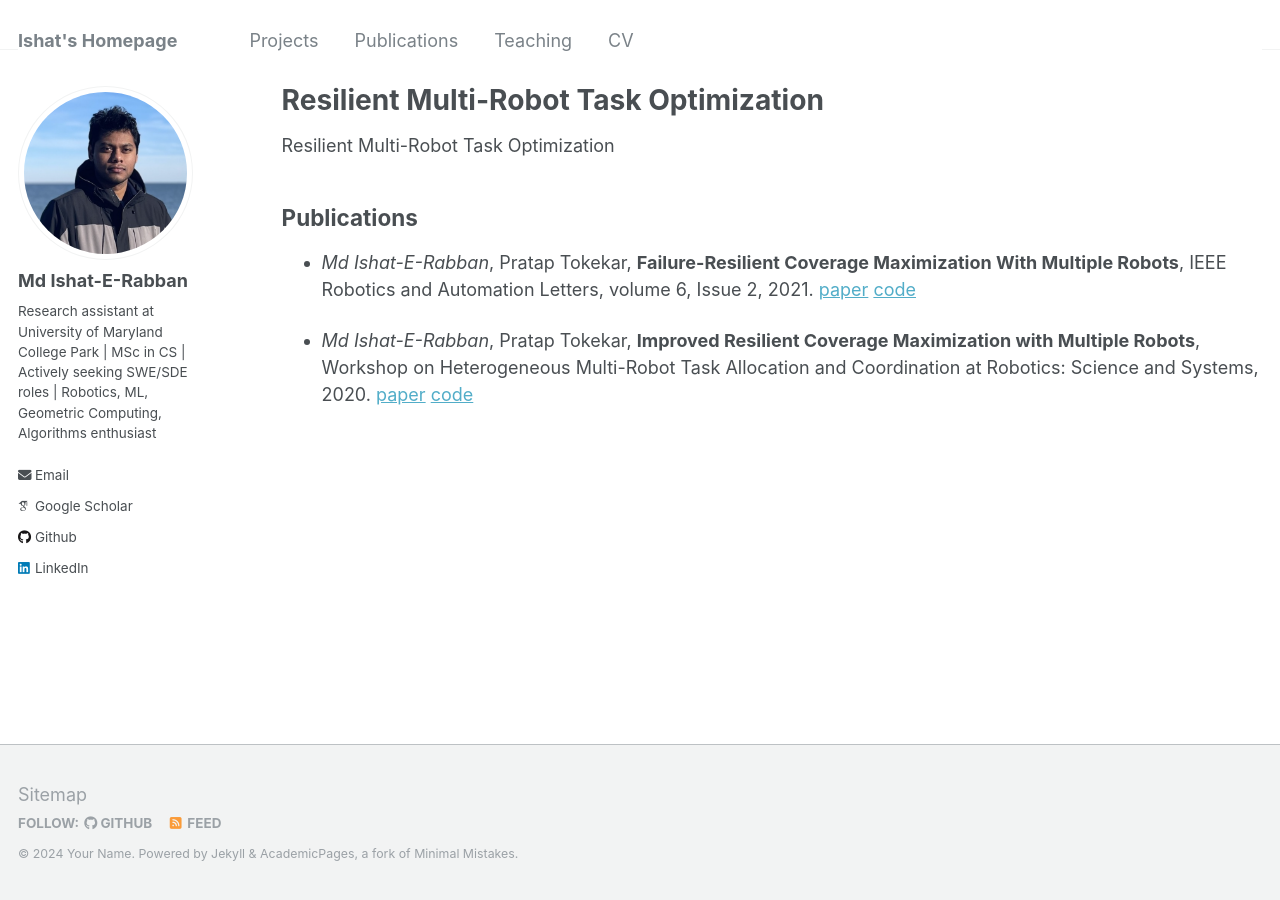
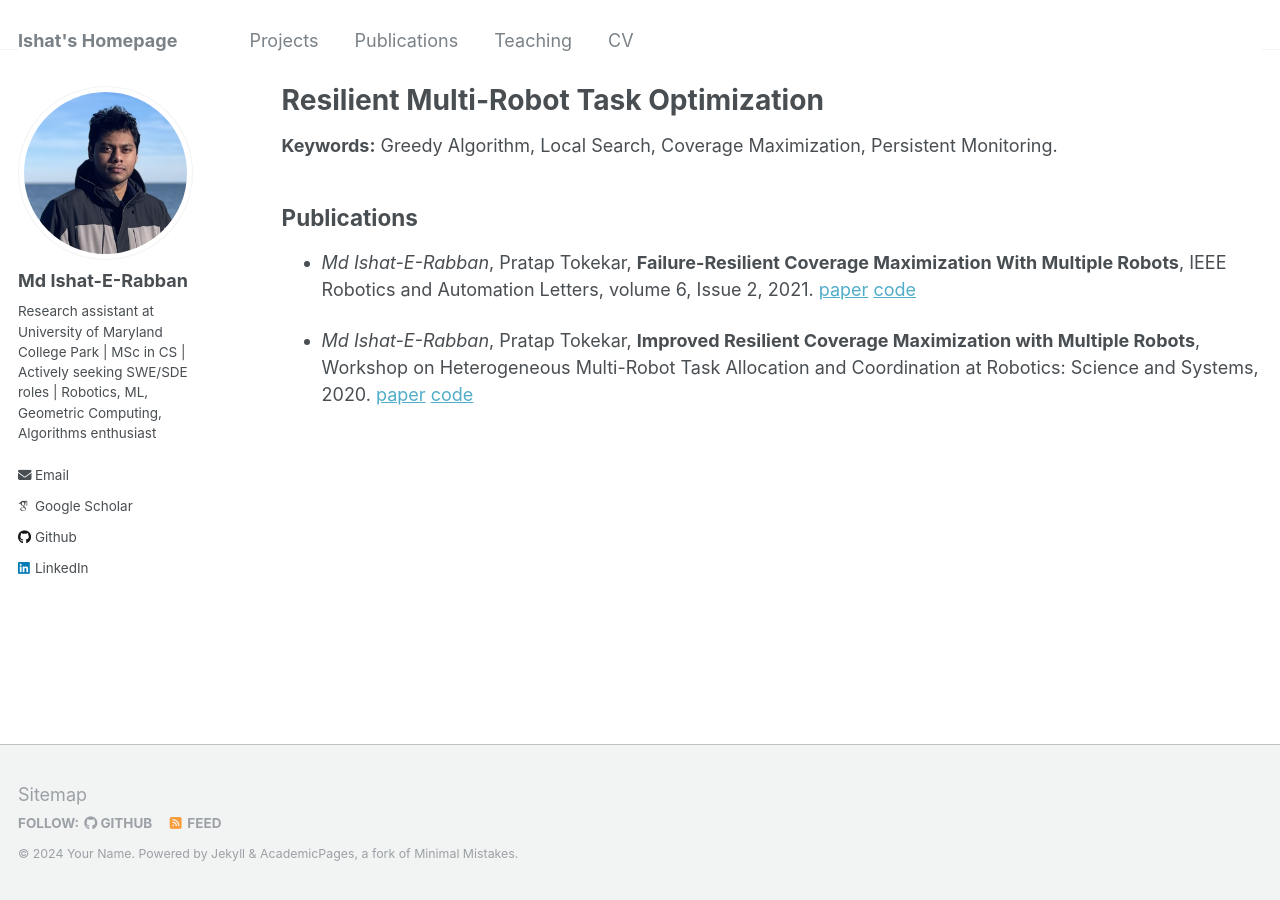
Before and after one commit to ieranik/ieranik.github.io, a Jekyll site: the page built from _pages/projects_rmrto.md, in a window 1280 px wide. Built offline with Jekyll 4.4.1, drawn with Linux system fonts in a browser that asks for light colours; some web fonts are replaced.

Commit message:
updated tree

```diff
--- a/_pages/projects_rmrto.md
+++ b/_pages/projects_rmrto.md
@@ -5,7 +5,9 @@ permalink: /projects/rmrto/
 author_profile: true
 ---
 
-Resilient Multi-Robot Task Optimization
+**Keywords:** Greedy Algorithm, Local Search, Coverage Maximization, Persistent Monitoring.
+
+
 
 Publications
 ----
```
Also changed, not shown: _pages/about.md (+2 -4 lines), _pages/projects.md (+1 -1 lines).
